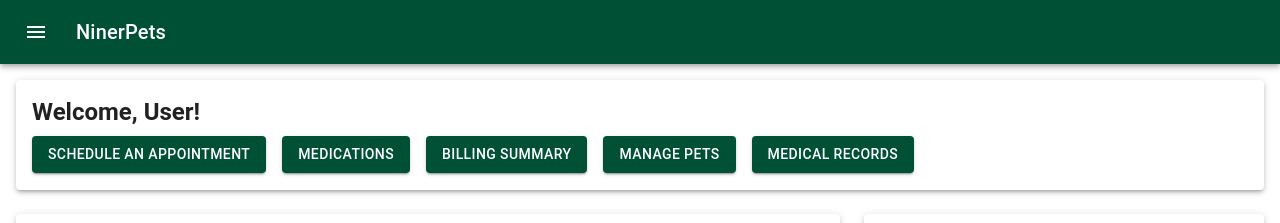
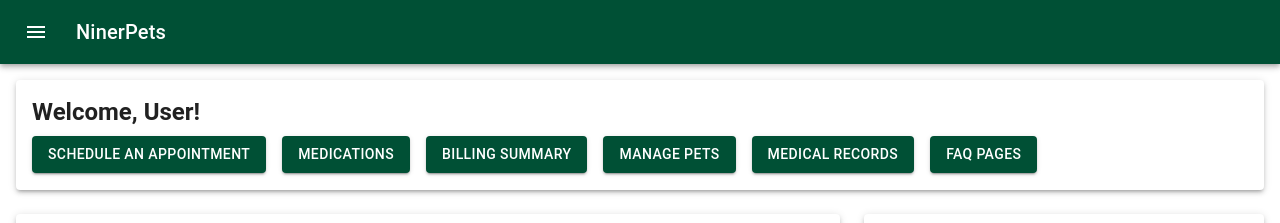
Before and after one commit to paul-mp/NinerPets, a React (Create React App) app in the folder niner-pets/: page /home in a window 1280 px wide. Shown: the top 223 px of the page. Built offline with nearby package versions, Linux system fonts and the light colour scheme; no server answers; sample sign-in values are in the browser's storage.

Commit message:
added FAQ button to home page
I forgot the FAQ button in orig branch, added it straight to main

```diff
--- a/niner-pets/src/Pages/HomePage.js
+++ b/niner-pets/src/Pages/HomePage.js
@@ -75,6 +75,9 @@ function HomePage() {
                 </Grid>
                 <Grid item>
                   <Button variant="contained" component={Link} to="/medicalrecords">Medical Records</Button>
+                </Grid>
+                <Grid item>
+                  <Button variant="contained" component={Link} to="/faq">FAQ Pages</Button>
                 </Grid>
               </Grid>
             </Paper>
```
